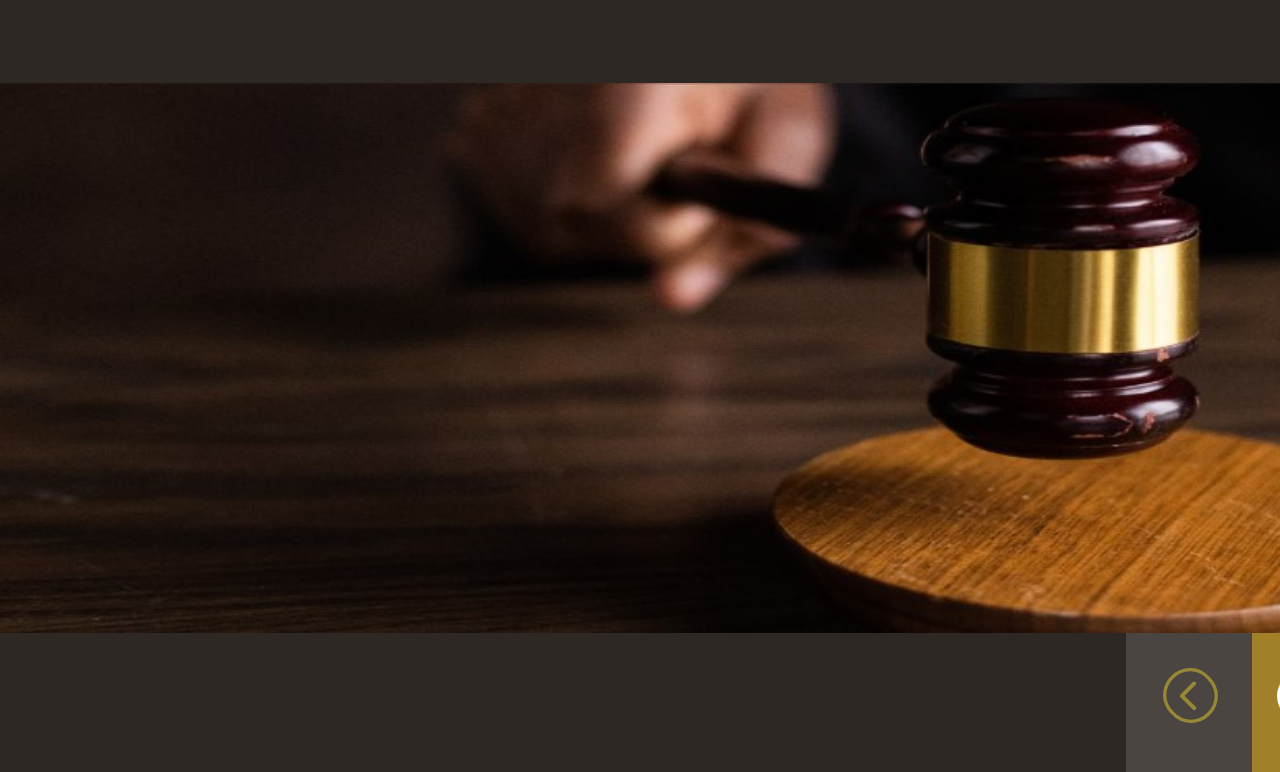
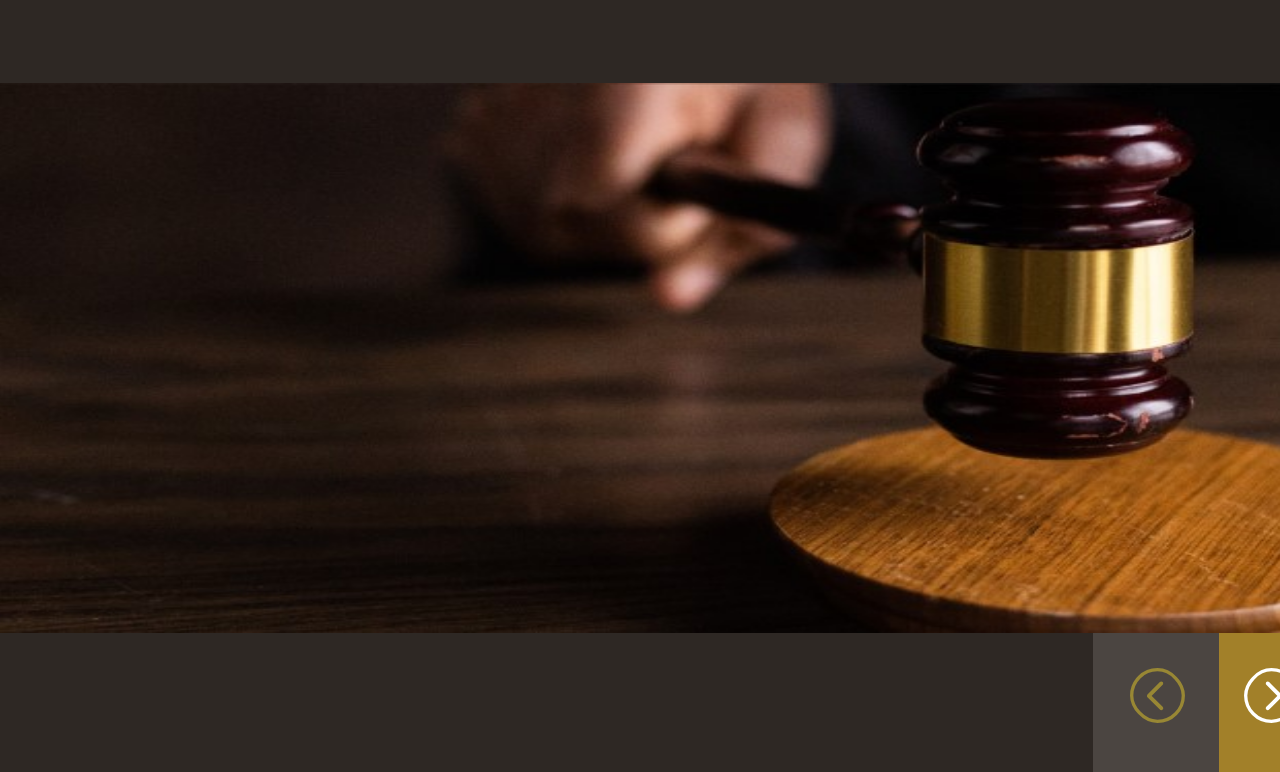
Before and after one commit to shubhlabh123/Project-3-Court-Justice, a plain HTML site: page index.html in a window 1280 px wide. Shown: the part 338-1110 px from the top of the page. Drawn offline with Linux system fonts and the light colour scheme; a web font is replaced by a local one.

Commit message:
Update style.css

```diff
--- a/style.css
+++ b/style.css
@@ -95,7 +95,7 @@ body {
 }
 .body img {
   height: 550px;
-  width: 215vh;
+  width: 214vh;
   margin-left: -63px;
 }
 .btm-image {
@@ -114,7 +114,7 @@ body {
   background-color: rgb(75, 69, 65);
   padding: 0px 0px 45px 37px;
   margin-top: -36px;
-  margin-left: -31px;
+  margin-left: -64px;
   margin-right: 20px;
   margin-bottom: -26px;
 }
```
